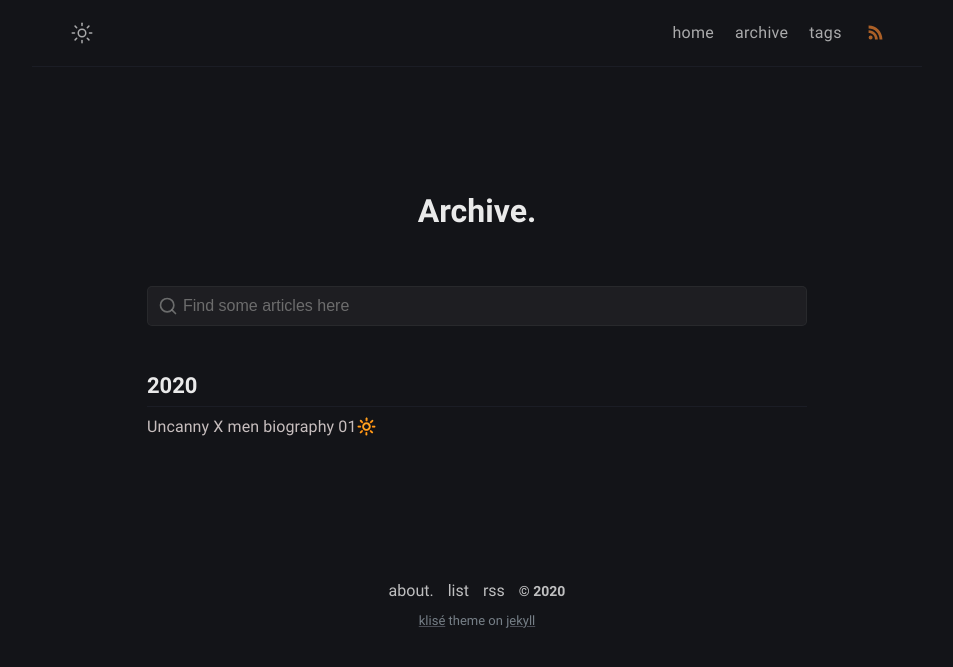
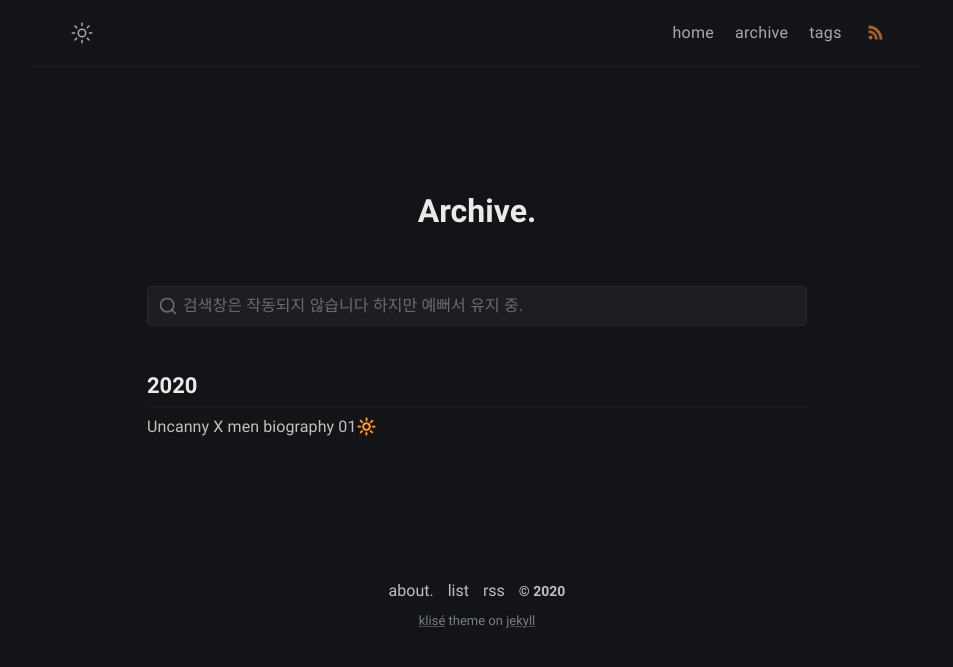
Before and after one commit to iwdstry/yeieje, a Jekyll site: the page built from archive.html, in a window 1280 px wide. Shown: the top 667 px of the page, without its empty margins (163-1116 px from the left). Built offline with Jekyll 4.4.1, drawn with Linux system fonts in a browser that asks for light colours.

Commit message:
Update archive.html

```diff
--- a/archive.html
+++ b/archive.html
@@ -10,7 +10,7 @@ comments: false
   <label for="search-input" aria-hidden="true">
     <svg xmlns="http://www.w3.org/2000/svg" width="20" height="20" viewBox="0 0 24 24" fill="none" stroke="rgba(128,128,128,0.8)" stroke-width="2" stroke-linecap="round" stroke-linejoin="round" class="feather feather-search"><circle cx="11" cy="11" r="8"></circle><line x1="21" y1="21" x2="16.65" y2="16.65"></line></svg>
   </label>
-  <input type="search" id="search-input" placeholder="Find some articles here" aria-label="Search">
+  <input type="search" id="search-input" placeholder="검색창은 작동되지 않습니다 하지만 예뻐서 유지 중." aria-label="Search">
 </div>
 
 <ul id="search-results"></ul>
```
